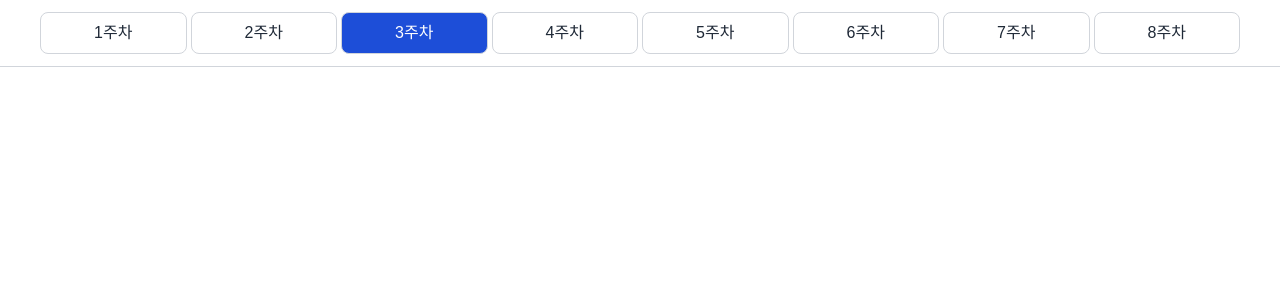
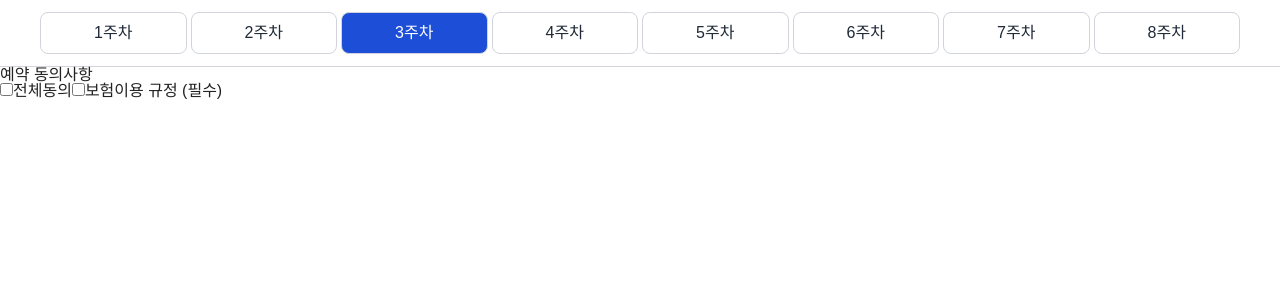
Before and after one commit to rinrinhye/study2, a React (Vite) app: page /tab3 in a window 1280 px wide. Shown: the top 300 px of the page. Built offline with nearby package versions, Linux system fonts and the light colour scheme.

Commit message:
4주차 - ing

```diff
--- a/src/pages/Tab3/Tab3.jsx
+++ b/src/pages/Tab3/Tab3.jsx
@@ -1,3 +1,22 @@
+const data = [
+	{ title: "보험이용 규정 (필수)", desc: "" },
+	{ title: "취소 위약금 및 환불 규정 (필수)", desc: "" },
+	{ title: "차량대여 이용규정 (필수)", desc: "" },
+	{ title: "개인정보 수집 이용 동의 (필수)", desc: "" },
+	{ title: "개인정보 제3자 제공 동의 (필수)", desc: "" },
+];
+
 export default function Tab3() {
-  return <div></div>;
+	return (
+		<div>
+			<h2>예약 동의사항</h2>
+			<div>
+				<input type="checkbox" name="" id="" />
+				<label htmlFor="">전체동의</label>
+
+				<input type="checkbox" name="" id="" />
+				<label htmlFor="">보험이용 규정 (필수)</label>
+			</div>
+		</div>
+	);
 }
```
